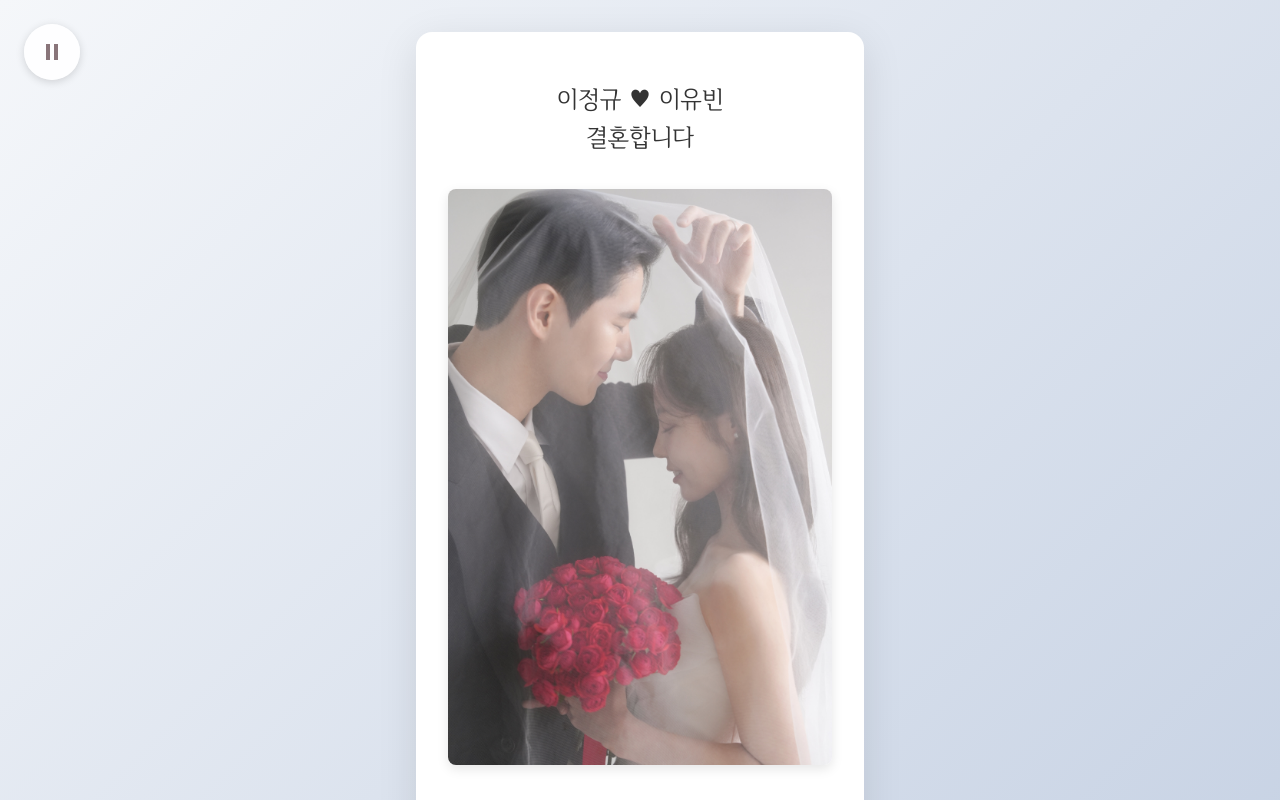
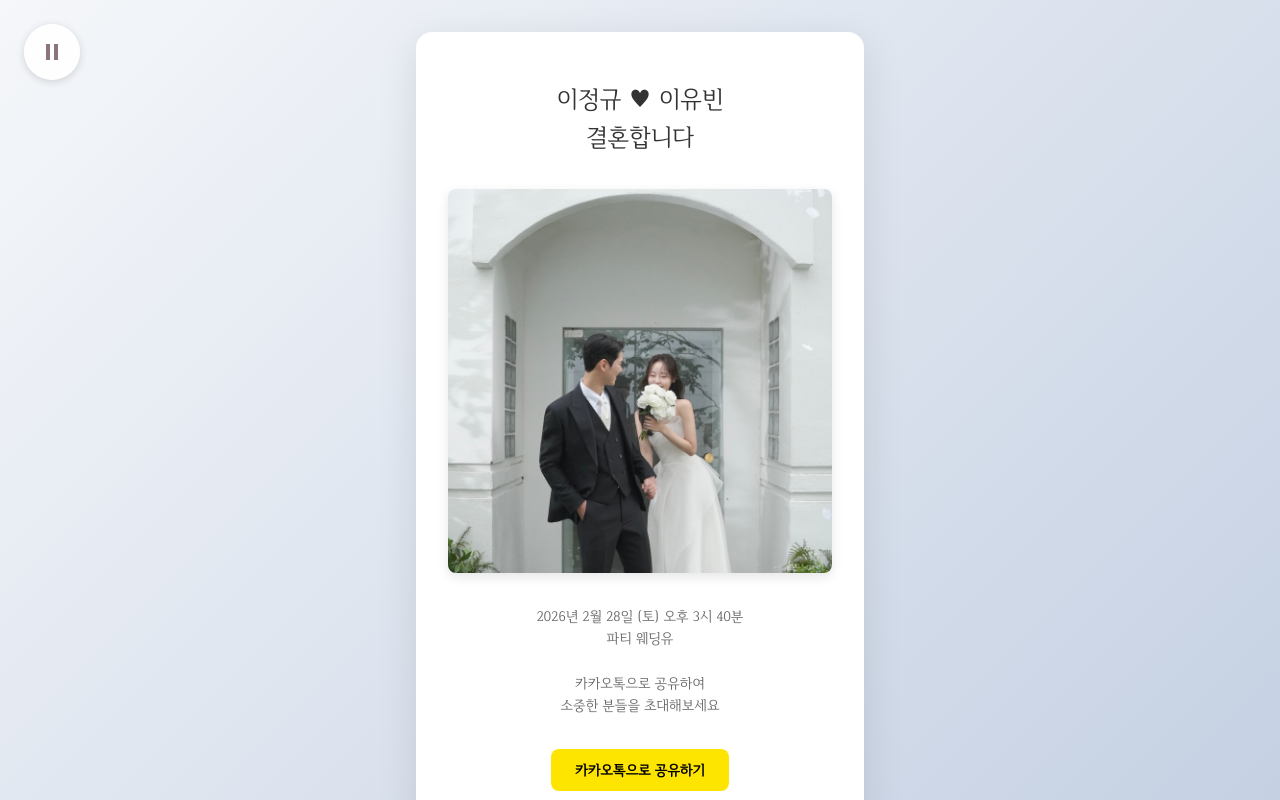
Before and after one commit to Lee-SangRyeol/wedding-invitation, a Next.js app: page /share in a window 1280 px wide. Shown: the top 800 px of the page. Built offline with nearby package versions, Linux system fonts and the light colour scheme; no server answers.

Commit message:
fix : 카카오공유 이미지

```diff
--- a/app/layout.tsx
+++ b/app/layout.tsx
@@ -14,7 +14,7 @@ export const metadata: Metadata = {
     type: 'website',
     images: [
       {
-        url: '/img/f_6.jpeg',
+        url: '/img/bb.jpeg',
         width: 600,
         height: 900,
         alt: '이정규 ♥ 이유빈 결혼합니다',
@@ -25,7 +25,7 @@ export const metadata: Metadata = {
     card: 'summary_large_image',
     title: '이정규 ♥ 이유빈 결혼합니다',
     description: '2026년 2월 28일 (토) 오후 3시 40분\n파티 웨딩유\n소중한 분들을 초대합니다',
-    images: ['/img/f_6.jpeg'],
+    images: ['/img/bb.jpeg'],
   },
 }
 
@@ -48,7 +48,7 @@ export default function RootLayout({
         <meta property="og:description" content="2026년 2월 28일 (토) 오후 3시 40분&#10;파티 웨딩유&#10;소중한 분들을 초대합니다" />
         <meta property="og:type" content="website" />
         <meta property="og:url" content={siteUrl} />
-        <meta property="og:image" content={`${siteUrl}/img/f_6.jpeg`} />
+        <meta property="og:image" content={`${siteUrl}/img/bb.jpeg`} />
         <meta property="og:image:width" content="600" />
         <meta property="og:image:height" content="900" />
         <meta property="og:image:alt" content="이정규 ♥ 이유빈 결혼합니다" />
@@ -59,7 +59,7 @@ export default function RootLayout({
         <meta name="twitter:card" content="summary_large_image" />
         <meta name="twitter:title" content="이정규 ♥ 이유빈 결혼합니다" />
         <meta name="twitter:description" content="2026년 2월 28일 (토) 오후 3시 40분&#10;파티 웨딩유&#10;소중한 분들을 초대합니다" />
-        <meta name="twitter:image" content={`${siteUrl}/img/f_6.jpeg`} />
+        <meta name="twitter:image" content={`${siteUrl}/img/bb.jpeg`} />
 
         <link
           rel="preload"
--- a/app/share/page.tsx
+++ b/app/share/page.tsx
@@ -100,7 +100,7 @@ export default function SharePage() {
 
         <ImageWrapper>
           <Image
-            src="/img/f_6.jpeg"
+            src="/img/bb.jpeg"
             alt="이정규 ♥ 이유빈 결혼사진"
             width={600}
             height={900}
@@ -117,7 +117,7 @@ export default function SharePage() {
         </InfoText>
 
         <KakaoShareButton
-          imageUrl={`${siteUrl}/img/f_6.jpeg`}
+          imageUrl={`${siteUrl}/img/bb.jpeg`}
         />
       </Card>
     </Container>
```
